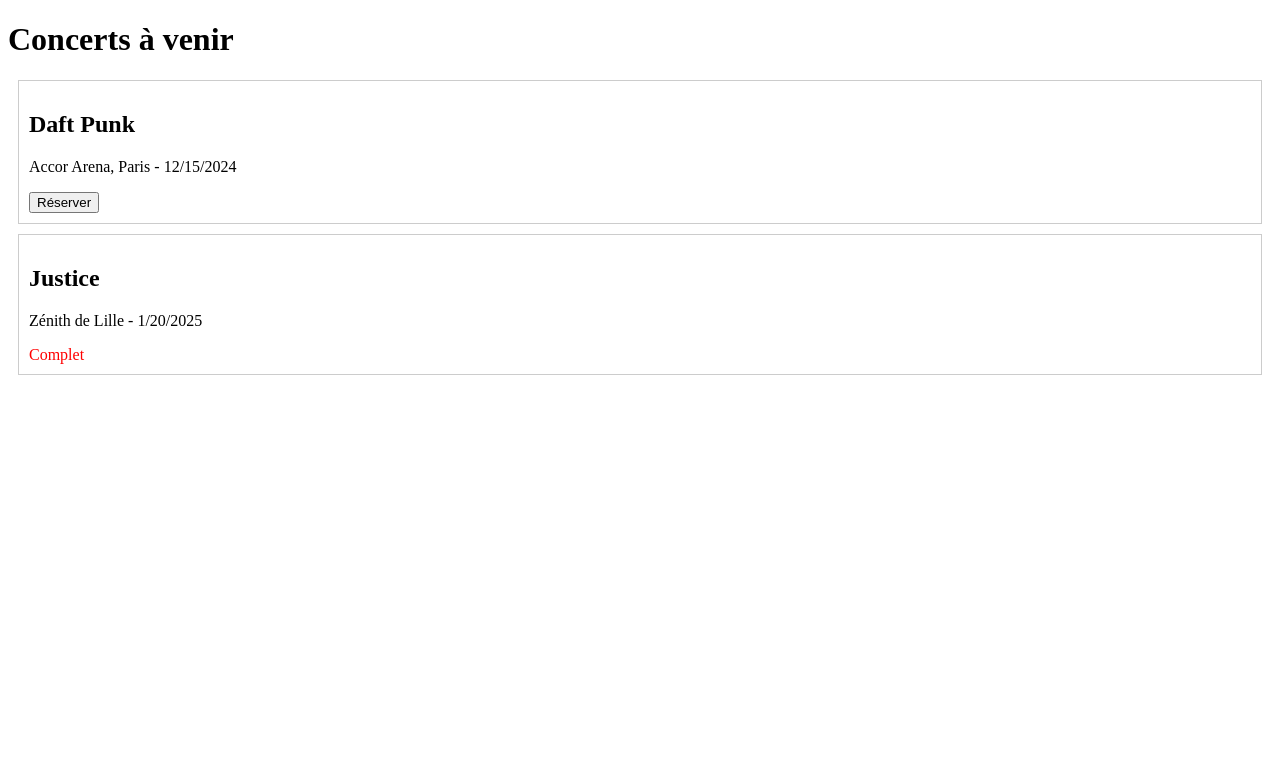
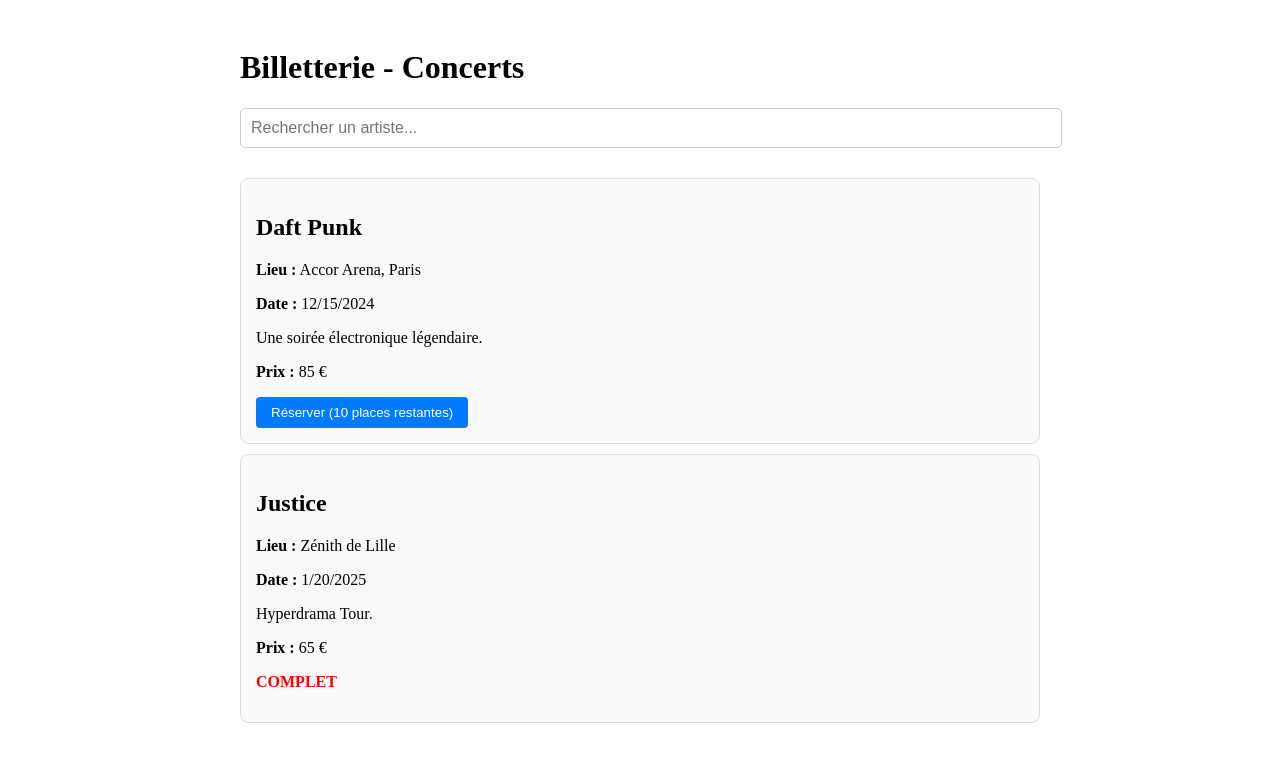
Before and after one commit to Thomas7520/e4a-projet-billetterie, a React (Vite) app: page / in a window 1280 px wide. Shown: the top 762 px of the page. Built offline with nearby package versions, Linux system fonts and the light colour scheme.

Commit message:
feat: ajout des filtres de recherche et création du composant ConcertCard

```diff
--- /dev/null
+++ b/src/components/ConcertCard.jsx
@@ -0,0 +1,21 @@
+function ConcertCard({ concert }) {
+  return (
+    <div style={{ border: '1px solid #ddd', borderRadius: '8px', padding: '15px', marginBottom: '10px', backgroundColor: '#f9f9f9' }}>
+      <h2>{concert.artiste}</h2>
+      <p><strong>Lieu :</strong> {concert.lieu}</p>
+      <p><strong>Date :</strong> {new Date(concert.date).toLocaleDateString()}</p>
+      <p>{concert.description}</p>
+      <p><strong>Prix :</strong> {concert.prixBase} €</p>
+
+      {concert.stock > 0 ? (
+        <button style={{ backgroundColor: '#007bff', color: 'white', border: 'none', padding: '8px 15px', borderRadius: '4px', cursor: 'pointer' }}>
+          Réserver ({concert.stock} places restantes)
+        </button>
+      ) : (
+        <p style={{ color: 'red', fontWeight: 'bold' }}>COMPLET</p>
+      )}
+    </div>
+  );
+}
+
+export default ConcertCard;
--- a/src/pages/Home.jsx
+++ b/src/pages/Home.jsx
@@ -1,21 +1,38 @@
+import { useState } from 'react';
 import { CONCERTS } from '../data/concerts';
+import ConcertCard from '../components/ConcertCard';
 
 function Home() {
+  const [searchTerm, setSearchTerm] = useState("");
+
+  // Logique de filtrage (mentionnée dans ton document de validation)
+  const filteredConcerts = CONCERTS.filter(concert =>
+    concert.artiste.toLowerCase().includes(searchTerm.toLowerCase())
+  );
+
   return (
-    <div className="home">
-      <h1>Concerts à venir</h1>
+    <div style={{ padding: '20px', maxWidth: '800px', margin: '0 auto' }}>
+      <h1>Billetterie - Concerts</h1>
+
+      {/* Zone de recherche */}
+      <div style={{ marginBottom: '30px' }}>
+        <input
+          type="text"
+          placeholder="Rechercher un artiste..."
+          value={searchTerm}
+          onChange={(e) => setSearchTerm(e.target.value)}
+          style={{ width: '100%', padding: '10px', fontSize: '16px', borderRadius: '5px', border: '1px solid #ccc' }}
+        />
+      </div>
+
       <div className="concert-list">
-        {CONCERTS.map(concert => (
-          <div key={concert.id} style={{ border: '1px solid #ccc', margin: '10px', padding: '10px' }}>
-            <h2>{concert.artiste}</h2>
-            <p>{concert.lieu} - {new Date(concert.date).toLocaleDateString()}</p>
-            {concert.stock > 0 ? (
-              <button>Réserver</button>
-            ) : (
-              <span style={{ color: 'red' }}>Complet</span>
-            )}
-          </div>
-        ))}
+        {filteredConcerts.length > 0 ? (
+          filteredConcerts.map(concert => (
+            <ConcertCard key={concert.id} concert={concert} />
+          ))
+        ) : (
+          <p>Aucun concert trouvé pour "{searchTerm}"</p>
+        )}
       </div>
     </div>
   );
```
